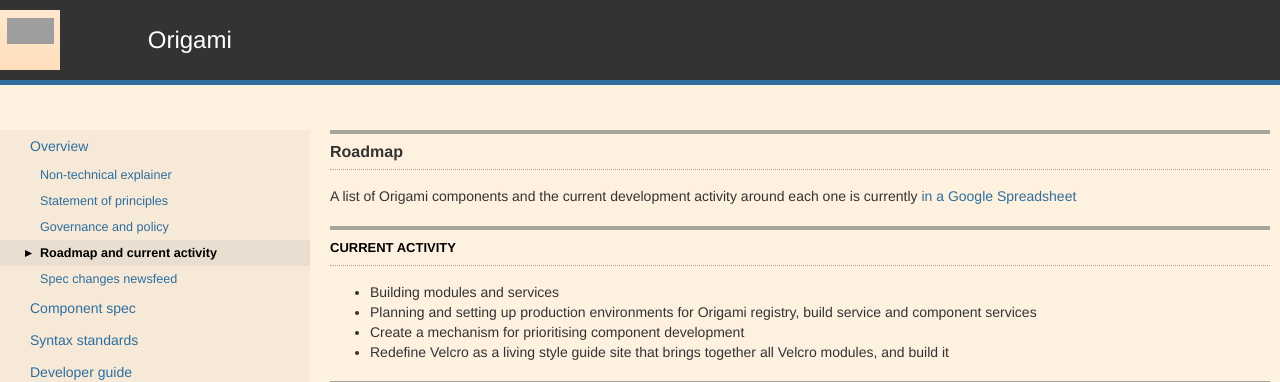
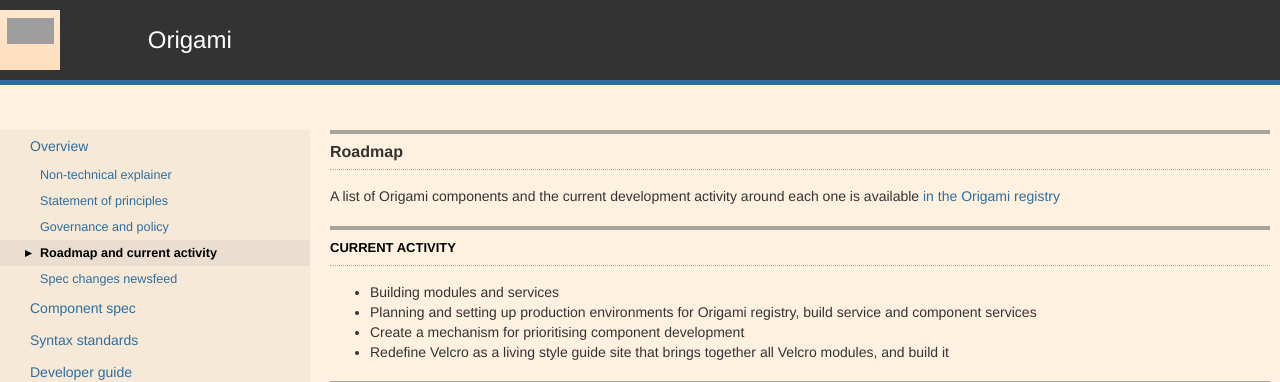
Before and after one commit to Financial-Times/ft-origami, a Jekyll site: the page built from docs/overview/roadmap.md, in a window 1280 px wide. Shown: the top 382 px of the page. Built offline with Jekyll 4.4.1, drawn with Linux system fonts in a browser that asks for light colours; some web fonts are replaced; grey boxes are pictures that could not be loaded.

Commit message:
Modified the roadmap link to point at the registry instead of deprecated document

```diff
--- a/docs/overview/roadmap.md
+++ b/docs/overview/roadmap.md
@@ -7,7 +7,7 @@ permalink: /docs/overview/roadmap/
 
 # Roadmap
 
-A list of Origami components and the current development activity around each one is currently [in a Google Spreadsheet](https://docs.google.com/a/ft.com/spreadsheet/ccc?key=0Ao8hBnxkLX64dE5MS2VsdTdqNWVydkNXYjdOTVhCdWc&usp=drive_web#gid=0)
+A list of Origami components and the current development activity around each one is available [in the Origami registry](http://registry.origami.ft.com)
 
 ## Current activity
 
```
